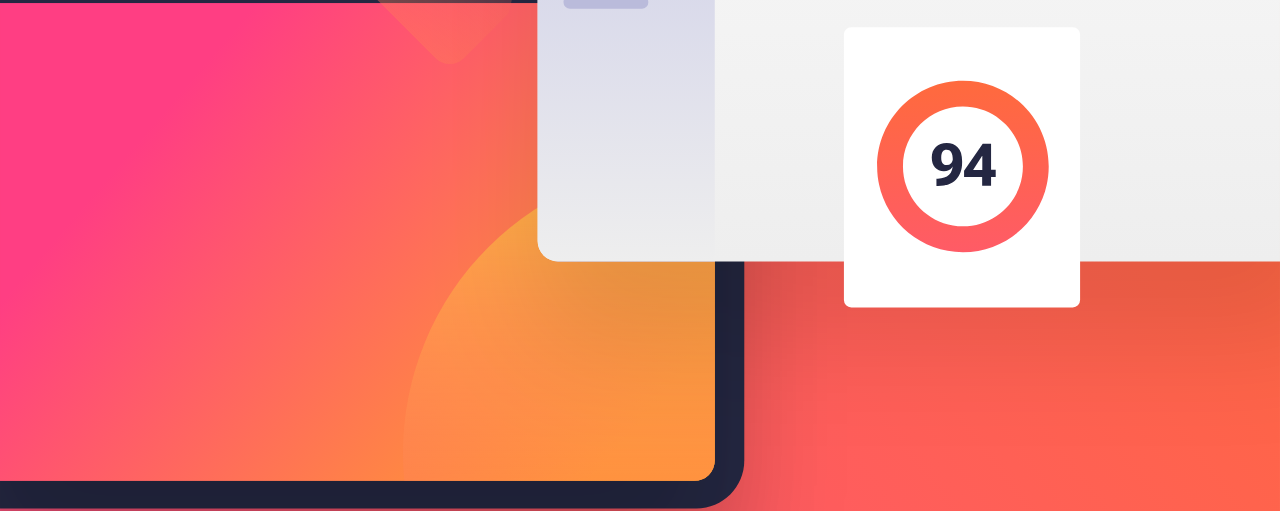
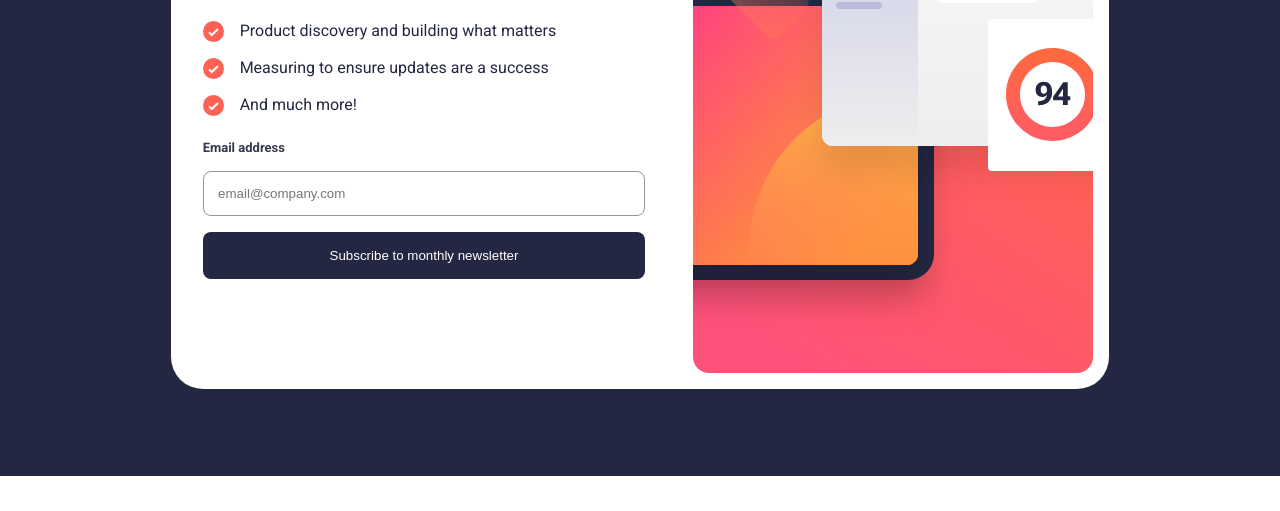
Before and after one commit to azizzmoe/Newsletter-sign-up-form-with-success-message, a plain HTML site: page index.html in a window 1280 px wide. Shown: the part 324-835 px from the top of the page. After the commit the page ends 800 px from the top, so only its background shows below. Drawn offline with Linux system fonts and the light colour scheme.

Commit message:
update 06

```diff
--- a/app.js
+++ b/app.js
@@ -1,15 +1,15 @@
 const form = document.querySelector('form')
-const main = document.querySelector("main")
+const container = document.querySelector(".container")
 const popup = document.querySelector(".popup")
 const dismiss = document.querySelector(".dismiss")
 
 form.addEventListener("submit", (e) => {
     e.preventDefault();
-    main.style.display = "none"
+    container.style.display = "none"
     popup.style.display = "block"
 })
 
 dismiss.addEventListener("click", () => {
-    main.style.display = "block"
+    container.style.display = "block"
     popup.style.display = "none"
 })
--- a/index.html
+++ b/index.html
@@ -15,8 +15,11 @@
 
   <body>
     <main>
+      <div class="container">
         <figure>
-        <img src="./assets/images/illustration-sign-up-mobile.svg" alt="" />
+          <img src="./assets/images/illustration-sign-up-desktop.svg" alt="illustration-sign-up-desktop"
+            class="desktop-illus" />
+          <img src="./assets/images/illustration-sign-up-mobile.svg" alt="illustration-sign-up-mobile" class="mobile-illus" />
         </figure>
         <section>
           <h2>Stay updated!</h2>
@@ -46,7 +49,7 @@
             <button type="submit">Subscribe to monthly newsletter</button>
           </form>
         </section>
-    </main>
+      </div>
 
       <div class="popup">
         <div class="message">
@@ -58,6 +61,7 @@
         </div>
       </div>
 
+    </main>
     <script src="./app.js"></script>
   </body>
 
--- a/style.scss
+++ b/style.scss
@@ -1,7 +1,6 @@
 @import url("https://fonts.googleapis.com/css2?family=Roboto:wght@400;700&display=swap");
 
 // Color Variables
-
 $Tomato: #ff6257;
 $Dark-Slate-Grey: #242742;
 $Charcoal-Grey: #36384e;
@@ -19,22 +18,23 @@ body {
   font-size: 16px;
 }
 
-main {
+.container {
   display: flex;
   flex-direction: column;
   justify-content: center;
   align-items: center;
 
-figure{
+  figure {
     width: 100%;
 
-  img{
+    .desktop-illus {
+      display: none;
+    }
+
+    .mobile-illus {
       width: 100%;
-
     }
   }
-
-
   section {
     color: $Dark-Slate-Grey;
     margin-top: 2rem;
@@ -42,18 +42,18 @@ figure{
     flex-direction: column;
     gap: 1rem;
     padding: 1rem;
+
     h2 {
       color: $Charcoal-Grey;
       font-size: 3rem;
     }
 
-    .list{
-      .items{
+    .list {
+      .items {
         display: flex;
         gap: 1rem;
-        padding: .5rem 0;
+        padding: 0.5rem 0;
       }
-
     }
 
     form {
@@ -61,60 +61,91 @@ figure{
       flex-direction: column;
       gap: 1rem;
 
-
       label {
-        color: #242742;
+        color: $Charcoal-Grey;
         font-weight: bold;
         font-size: small;
       }
 
       input {
         padding: 0.9rem;
-        border-radius: .5rem;
-        border: .5px $Grey solid;
-
+        border-radius: 0.5rem;
+        border: 0.5px $Grey solid;
       }
 
-      button{
+      button {
         background-color: $Dark-Slate-Grey;
         color: $White;
         padding: 1rem;
         border: none;
-        border-radius: .5rem;
+        border-radius: 0.5rem;
         cursor: pointer;
       }
     }
   }
 }
 
-.popup{
+.popup {
   display: none;
-  .message{
+
+  .message {
     display: flex;
     flex-direction: column;
     justify-content: center;
-  align-items:flex-start;
+    align-items: flex-start;
     height: 100vh;
     gap: 2rem;
     padding: 1rem;
+
     h2 {
       color: $Charcoal-Grey;
       font-size: 3rem;
     }
 
-    p{
+    p {
       color: $Dark-Slate-Grey;
     }
-    .dismiss{
+
+    .dismiss {
       margin-top: 10rem;
       background-color: $Dark-Slate-Grey;
       color: $White;
       padding: 1rem;
       border: none;
-        border-radius: .5rem;
+      border-radius: 0.5rem;
       font-weight: bold;
       width: 100%;
       cursor: pointer;
     }
   }
 }
+
+@media (min-width: 900px) {
+  main {
+    background-color: $Dark-Slate-Grey;
+    height: 100vh;
+    display: flex;
+    flex-direction: column;
+    align-items: center;
+    justify-content: center;
+  }
+  .container {
+    background-color: $White;
+    flex-direction: row-reverse;
+    border-radius: 2rem;
+    padding: 1rem;
+    gap: 2rem;
+
+    figure {
+      width: auto;
+
+      .mobile-illus {
+        display: none;
+      }
+      .desktop-illus {
+        display: block;
+        // width: 50%;
+      }
+    }
+  }
+}
```
Also changed, not shown: css/style.css, 1 other file. Lines whose indentation alone changed are shown as unchanged.
